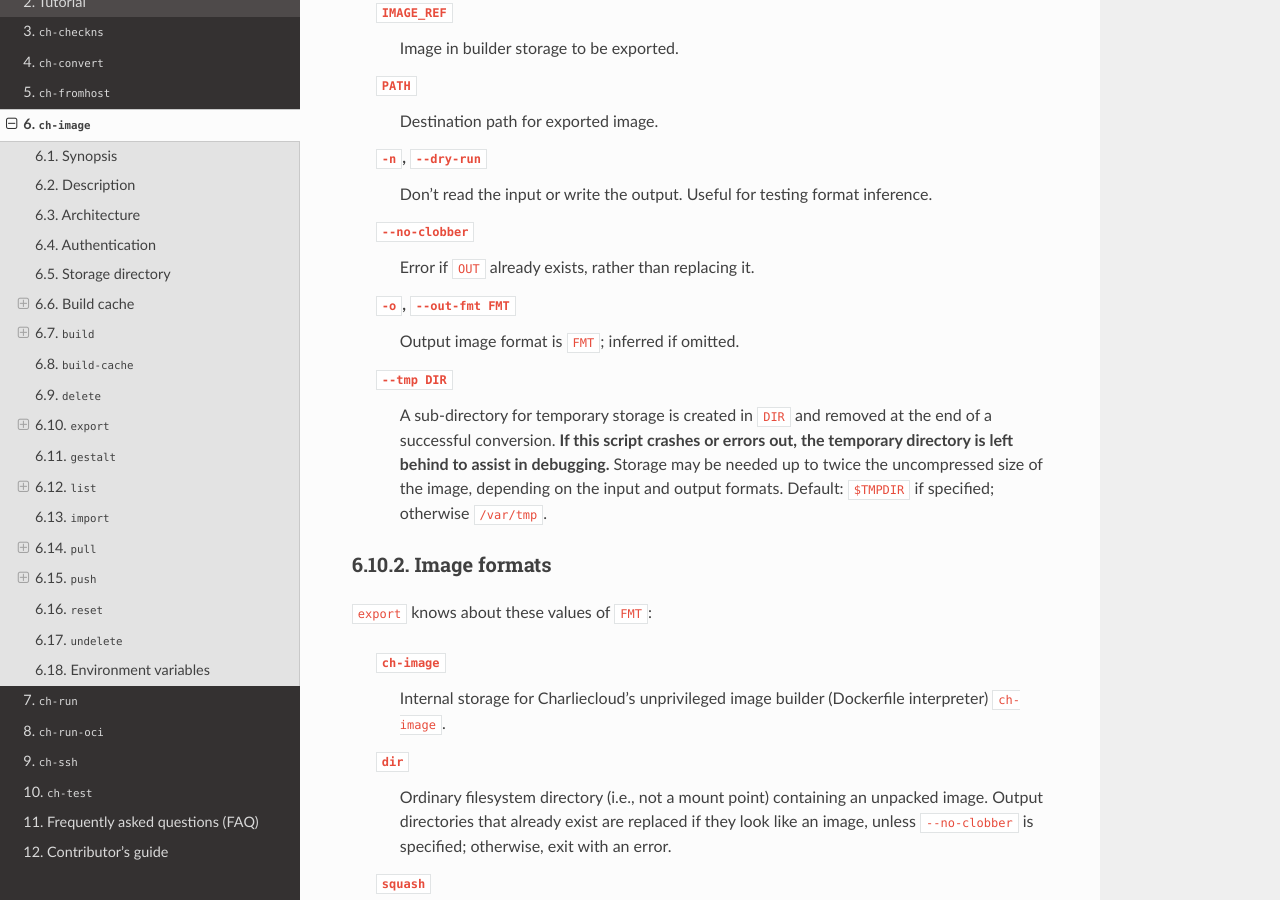
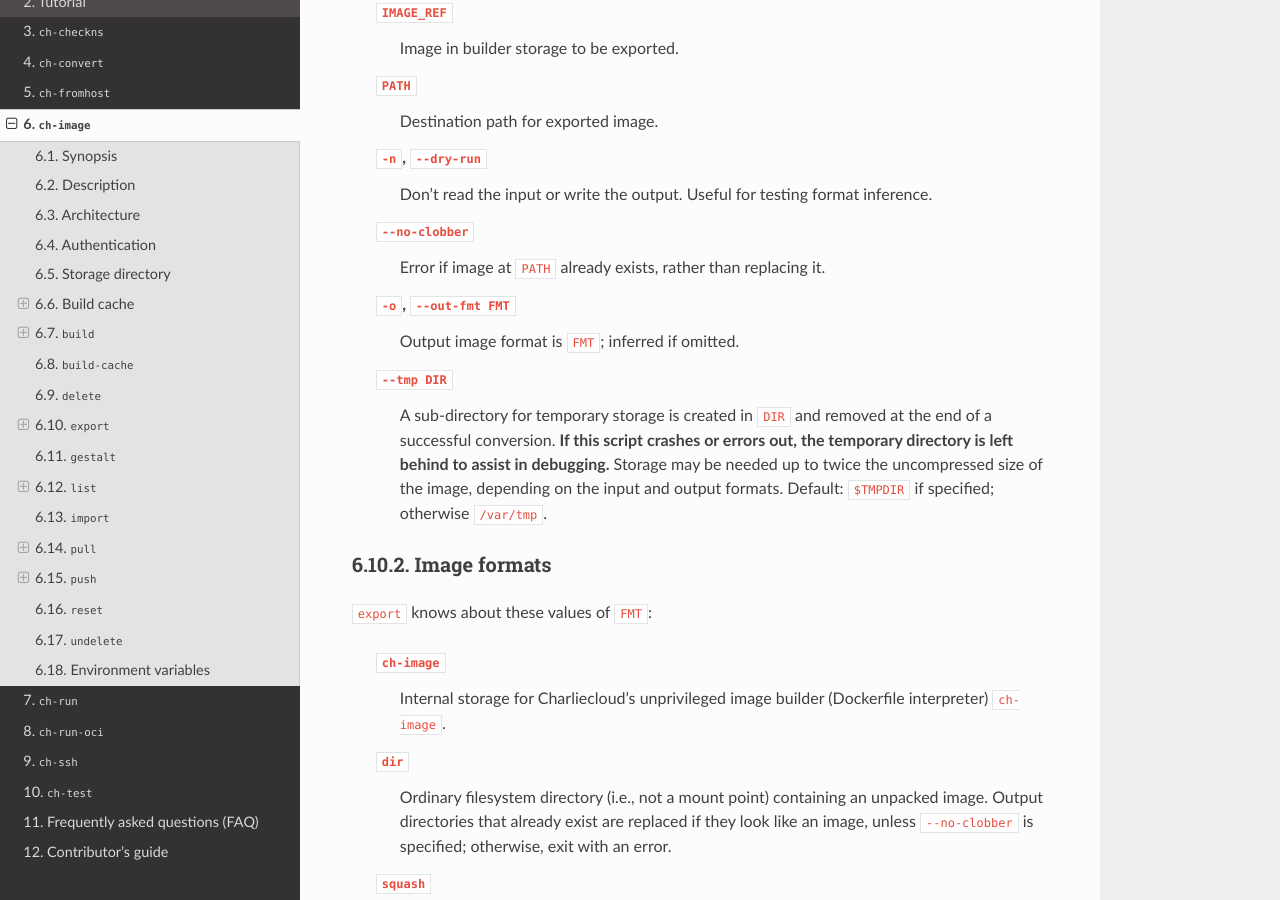
Before and after one commit to hpc/charliecloud, a Sphinx documentation site: the page built from doc/ch-image.rst, in a window 1280 px wide and 900 px high, scrolled down 17975 px. Built offline with Sphinx 7.4.7 and the Read the Docs theme 2.0.0, drawn with Linux system fonts in a browser that asks for light colours; the version number could not be read and is left out.

Commit message:
Update doc/ch-image.rst
Co-authored-by: Jordan Ogas <jogas@lanl.gov>

```diff
--- a/doc/ch-image.rst
+++ b/doc/ch-image.rst
@@ -963,7 +963,7 @@ producing the final format actually needed.
     inference.
 
   :code:`--no-clobber`
-    Error if :code:`OUT` already exists, rather than replacing it.
+    Error if image at :code:`PATH` already exists, rather than replacing it.
 
   :code:`-o`, :code:`--out-fmt FMT`
     Output image format is :code:`FMT`; inferred if omitted.
```
